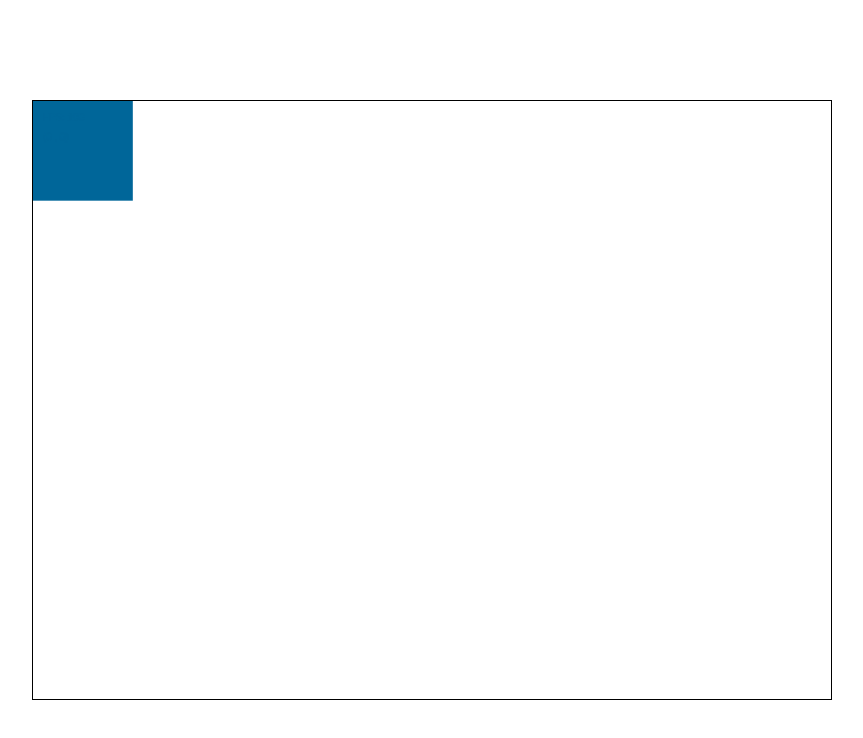
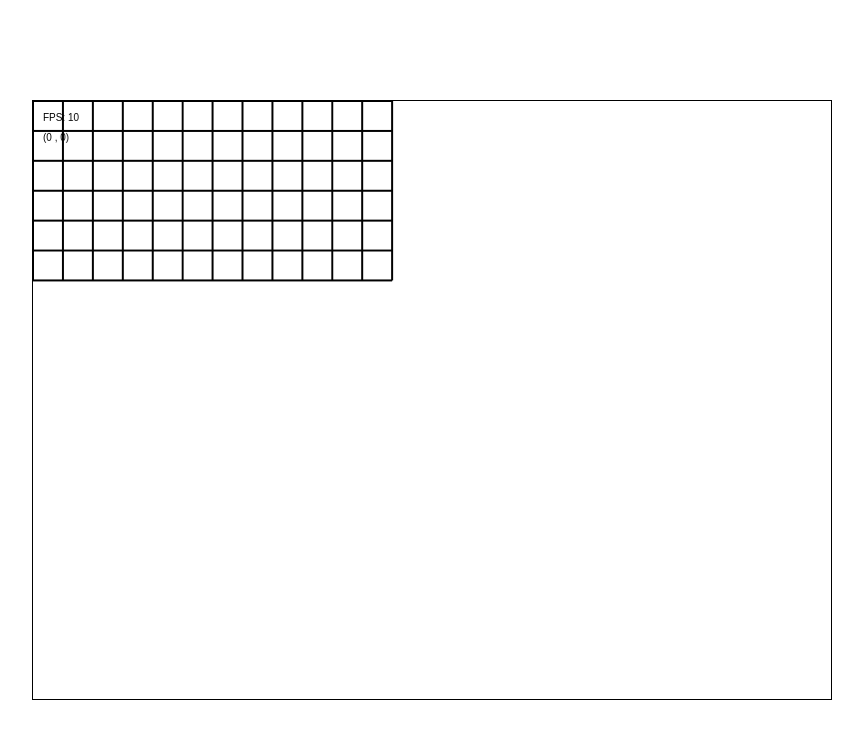
Before and after one commit to RandomGuyA/LoopProject, a website: page index.html in a window 1280 px wide. Shown: the whole page, without its empty margins (208-1071 px from the left). Drawn offline with nearby package versions, Linux system fonts and the light colour scheme; files that its build step writes are made by us from their sources; animation ran at ten frames a second.

Commit message:
added fps and grid

```diff
--- a/index.html
+++ b/index.html
@@ -18,7 +18,7 @@
 		<script type="text/javascript" src="node_modules/bootstrap/dist/js/bootstrap.min.js"></script>
 	</head>
 	<body>
-		<canvas id="canvas" width="800" height="600"></canvas>
+
 	</body>
 	<head>
 	<script type="text/javascript" src="js/app.min.js"></script>
--- a/js/app.js
+++ b/js/app.js
@@ -1,63 +1,134 @@
+var CANVAS_WIDTH = 800;
+var CANVAS_HEIGHT = 600;
+var FPS = 60;
 
-var canvas = $("#canvas")[0];
-var context = canvas.getContext("2d");
-var FRAME_INTERVAL = 10;
-var game = {
-	images: 0,
-    imagesLoaded: 0
-}
+var canvasElement = $("<canvas id='canvas' width='" + CANVAS_WIDTH + "' height='" + CANVAS_HEIGHT + "'></canvas>");
+var canvas = canvasElement.get(0).getContext("2d");
+canvasElement.appendTo('body');
+canvasElement = $("#canvas")[0];
+
 var mouse = {
     x: 0,
     y: 0,
     down: false
 }
-var fps=60;
-var lastLoop = new Date;
 
-function update(mod) {
-	var thisLoop = new Date;
-    fps = 1000 / (thisLoop - lastLoop);
-    lastLoop = thisLoop;
-}
-function render() {
-
-	context.clearRect(0, 0, canvas.width, canvas.height);
-	context.fillStyle = "#069";
-	context.fillRect(mouse.x,mouse.y,100,100);
-	context.fillText("FPS: "+fps,10,20);
-	context.fillText("("+mouse.x+" , "+mouse.y+")",10,40);
+function update() {
 
 }
 
+function draw() {
+	canvas.clearRect(0, 0, CANVAS_WIDTH, CANVAS_HEIGHT);
 
-function main() {
-    update((Date.now() - then) / 1000);
-    if (game.images == game.imagesLoaded) {
-        render();
-    }
-    then = Date.now();
+	board.draw();
+
+	canvas.fillStyle = "#000";
+	canvas.fillText("FPS: "+FPS,10,20);
+	canvas.fillText("("+mouse.x+" , "+mouse.y+")",10,40);
 }
 
-var then = Date.now();
+var GameLoop = function(fn, fps){
 
-function init(){
-	setInterval(main, FRAME_INTERVAL);
+	fps = fps || 60;
+
+	var now;
+	var delta;
+	var interval;
+	var then = new Date().getTime();
+	var frames;
+	var oldtime = 0;
+
+	return (function loop(time){
+
+		requestAnimationFrame(loop);
+
+		interval = 1000/(this.fps||fps);
+		now = new Date().getTime();
+		delta = now - then;
+
+		if (delta > interval) {
+			// update time stuffs
+			then = now - (delta % interval);
+
+			// calculate the frames per second
+			frames = 1000/(time-oldtime)
+			oldtime = time;
+
+			update();
+			draw();
+			// and pass current fps to it
+			fn(frames);
+		}
+	}(0));
+};
+
+GameLoop(function(fps){
+	FPS=Math.floor(fps);
+}, FPS);
+
+
+function Tile(x, y, width, height){
+
+	this.width = width;
+	this.height = height;
+	this.draw = function(){
+
+		canvas.rect(x,y,width,height);
+		canvas.stroke();
+	};
 }
+
+function Board(countX, countY, tileSize){
+
+	this.countX = countX;
+	this.countY = countY;
+	this.tiles = function(){
+
+		var tileset = [];
+
+		for(var y=0; y<this.countY; y++){
+			for(var x=0; x<this.countX; x++){
+
+				var dx = x*tileSize;
+				var dy = y*tileSize;
+
+				tileset.push(new Tile(dx,dy,tileSize,tileSize));
+			}
+		}
+		return tileset;
+	};
+	this.draw = function(){
+
+		this.tiles().forEach(function(tile){
+			tile.draw();
+		});
+	};
+}
+
+
+var board = new Board(12,6,30);
+
+var tile = board.tiles();
+
+
+
+
 
 
 /******************************
 *		MOUSE LISTENERS
 *******************************/
 
-canvas.addEventListener('mousedown', function(e) {
+canvasElement.addEventListener('mousedown', function(e) {
     mouse.down = true;
 });
-canvas.addEventListener('mouseup', function(e) {
+canvasElement.addEventListener('mouseup', function(e) {
     mouse.down = false;
 });
-canvas.addEventListener('mousemove', function(e) {
-     	var rect = canvas.getBoundingClientRect();
+canvasElement.addEventListener('mousemove', function(e) {
+     	var rect = canvasElement.getBoundingClientRect();
         mouse.y= e.clientY - rect.top;
         mouse.x= e.clientX - rect.left;
-});
-init();
+})
+
+;
--- a/scripts/z_init.js
+++ /dev/null
@@ -1,2 +0,0 @@
-
-init();
```
Also changed, not shown: scripts/_canvas.js (+104 -34 lines), js/app.min.js.
